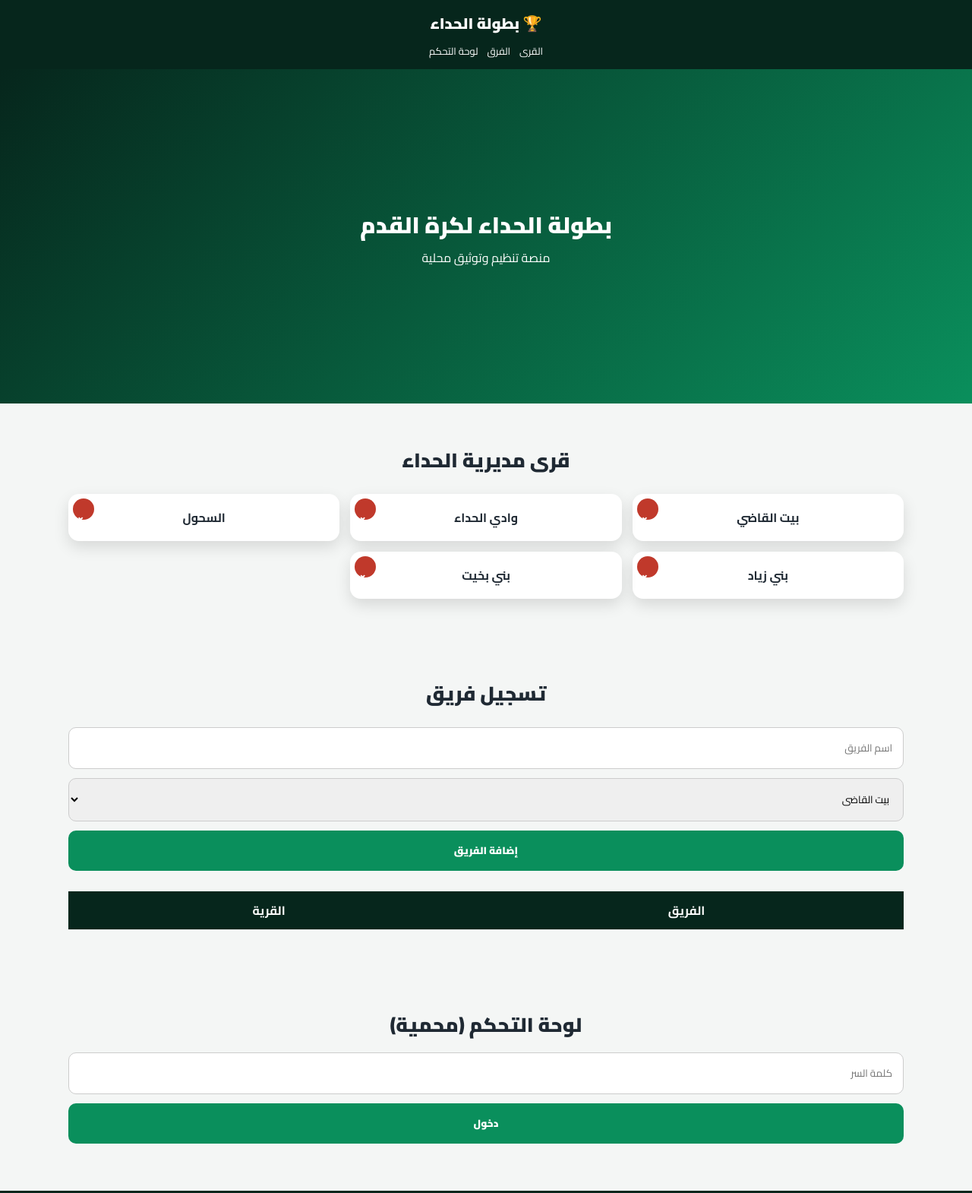
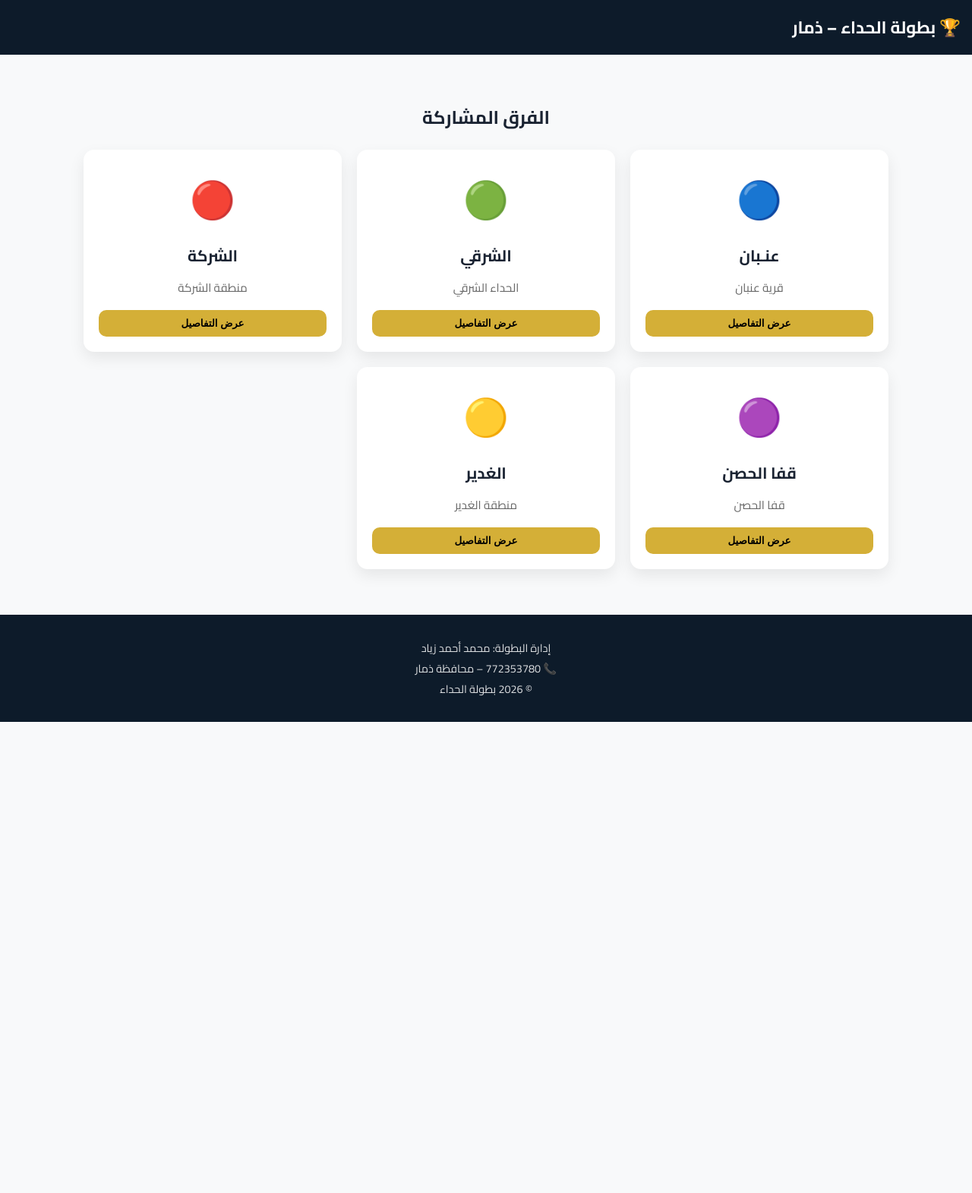
Before and after one commit to sszm025-sys/mom, a plain HTML site: page index.html in a window 1280 px wide. Shown: the top 1570 px of the page at 76% size. After the commit the page ends 950 px from the top, so only its background shows below. Drawn offline with Linux system fonts and the light colour scheme.

Commit message:
Update index.html

```diff
--- a/index.html
+++ b/index.html
@@ -2,69 +2,110 @@
 <html lang="ar" dir="rtl">
 <head>
 <meta charset="UTF-8">
-<title>بطولة الحداء – محافظة ذمار</title>
 <meta name="viewport" content="width=device-width, initial-scale=1.0">
-<link href="https://fonts.googleapis.com/css2?family=Cairo:wght@400;600;700;900&display=swap" rel="stylesheet">
+<title>بطولة الحداء</title>
+
+<link href="https://fonts.googleapis.com/css2?family=Cairo:wght@400;700;900&display=swap" rel="stylesheet">
 
 <style>
-*{margin:0;padding:0;box-sizing:border-box}
-body{font-family:'Cairo',sans-serif;background:#f4f6f5;color:#1f2933}
-.container{width:94%;max-width:1100px;margin:auto}
-section{padding:50px 0}
-.title{text-align:center;font-size:26px;font-weight:900;margin-bottom:12px}
-.desc{text-align:center;opacity:.85}
+:root{
+  --primary:#0d1b2a;
+  --accent:#d4af37;
+  --bg:#f8f9fa;
+}
+*{box-sizing:border-box;margin:0;padding:0}
+body{
+  font-family:'Cairo',sans-serif;
+  background:var(--bg);
+  color:#1a2332;
+}
+header{
+  background:var(--primary);
+  color:#fff;
+  padding:15px;
+  position:sticky;
+  top:0;
+}
+header h1{font-size:1.4rem}
+.container{max-width:1100px;margin:auto;padding:20px}
 
-/* HEADER */
-header{background:#06261c;position:sticky;top:0;z-index:100}
-.header-box{display:flex;flex-direction:column;align-items:center;padding:12px 0}
-.logo{color:#fff;font-size:20px;font-weight:900;margin-bottom:6px}
-nav{display:flex;gap:12px;flex-wrap:wrap}
-nav a{color:#fff;text-decoration:none;font-size:13px}
-
-/* HERO */
-.hero{
-  min-height:55vh;
-  background:linear-gradient(135deg,#06261c,#0a8f5c);
-  display:flex;align-items:center;justify-content:center;
-  text-align:center;color:#fff;padding:20px
-}
-.hero h1{font-size:30px;font-weight:900}
-
-/* GRID */
-.grid{display:grid;grid-template-columns:1fr;gap:14px;margin-top:20px}
-.card{
-  background:#fff;padding:16px;border-radius:14px;
-  text-align:center;font-weight:700;
-  box-shadow:0 8px 20px rgba(0,0,0,.12);
-  cursor:grab;position:relative
-}
-.card button{
-  position:absolute;top:6px;left:6px;
-  background:#c0392b;color:#fff;border:none;
-  border-radius:50%;width:26px;height:26px
+h2{
+  text-align:center;
+  margin:40px 0 20px;
 }
 
-/* FORM */
-form{margin-top:20px}
-input,select,button{
-  width:100%;padding:14px;margin-bottom:12px;
-  border-radius:10px;border:1px solid #ccc;
-  font-family:'Cairo'
+.cards{
+  display:grid;
+  grid-template-columns:repeat(auto-fit,minmax(260px,1fr));
+  gap:20px;
 }
-button{background:#0a8f5c;color:#fff;font-weight:900;border:none}
 
-/* TABLE */
-.table-box{overflow-x:auto;margin-top:15px}
-table{width:100%;border-collapse:collapse}
-th,td{padding:10px;text-align:center;border-bottom:1px solid #ddd}
-th{background:#06261c;color:#fff}
+.card{
+  background:#fff;
+  border-radius:14px;
+  box-shadow:0 8px 20px rgba(0,0,0,.08);
+  padding:20px;
+  text-align:center;
+  transition:.3s;
+}
+.card:hover{transform:translateY(-6px)}
 
-/* FOOTER */
-footer{background:#06261c;color:#fff;text-align:center;padding:24px 15px;line-height:2}
-footer strong{color:#0a8f5c}
+.card .icon{
+  font-size:3rem;
+  margin-bottom:10px;
+}
 
-@media(min-width:768px){
-  .grid{grid-template-columns:repeat(3,1fr)}
+.card h3{
+  font-size:1.3rem;
+  margin-bottom:8px;
+}
+
+.card p{
+  color:#666;
+  font-size:.95rem;
+}
+
+button{
+  margin-top:15px;
+  padding:10px;
+  width:100%;
+  border:none;
+  border-radius:10px;
+  background:var(--accent);
+  font-weight:900;
+  cursor:pointer;
+}
+
+footer{
+  background:var(--primary);
+  color:#fff;
+  padding:30px 20px;
+  margin-top:40px;
+  text-align:center;
+}
+footer p{opacity:.85;font-size:.9rem}
+
+/* Modal */
+.modal{
+  display:none;
+  position:fixed;
+  inset:0;
+  background:rgba(0,0,0,.5);
+  justify-content:center;
+  align-items:center;
+}
+.modal.active{display:flex}
+.modal-box{
+  background:#fff;
+  border-radius:14px;
+  padding:25px;
+  width:90%;
+  max-width:400px;
+}
+.modal-box h3{margin-bottom:15px}
+.close{
+  background:#eee;
+  margin-top:15px;
 }
 </style>
 </head>
@@ -72,118 +113,67 @@ footer strong{color:#0a8f5c}
 <body>
 
 <header>
-  <div class="container header-box">
-    <div class="logo">🏆 بطولة الحداء</div>
-    <nav>
-      <a href="#villages">القرى</a>
-      <a href="#teams">الفرق</a>
-      <a href="#admin">لوحة التحكم</a>
-    </nav>
-  </div>
+  <h1>🏆 بطولة الحداء – ذمار</h1>
 </header>
 
-<section class="hero">
-  <div>
-    <h1>بطولة الحداء لكرة القدم</h1>
-    <p>منصة تنظيم وتوثيق محلية</p>
-  </div>
-</section>
+<div class="container">
 
-<section id="villages">
-  <div class="container">
-    <h2 class="title">قرى مديرية الحداء</h2>
-    <div class="grid" id="villagesList"></div>
-  </div>
-</section>
+  <h2>الفرق المشاركة</h2>
 
-<section id="teams">
-  <div class="container">
-    <h2 class="title">تسجيل فريق</h2>
-    <form id="teamForm">
-      <input id="teamName" placeholder="اسم الفريق" required>
-      <select id="teamVillage" required></select>
-      <button>إضافة الفريق</button>
-    </form>
+  <div class="cards" id="teams"></div>
 
-    <div class="table-box">
-      <table id="teamsTable">
-        <tr><th>الفريق</th><th>القرية</th></tr>
-      </table>
-    </div>
-  </div>
-</section>
-
-<section id="admin">
-  <div class="container">
-    <h2 class="title">لوحة التحكم (محمية)</h2>
-    <input id="adminPass" placeholder="كلمة السر">
-    <button onclick="login()">دخول</button>
-
-    <div id="adminPanel" style="display:none">
-      <form id="villageForm">
-        <input id="villageName" placeholder="اسم القرية">
-        <button>إضافة قرية</button>
-      </form>
-    </div>
-  </div>
-</section>
+</div>
 
 <footer>
-  <p>موقع محلي توثيقي</p>
-  <p><strong>برمجة وتصميم: محمد زياد</strong></p>
-  <p>📞 772353780</p>
+  <p>إدارة البطولة: محمد أحمد زياد</p>
+  <p>📞 772353780 – محافظة ذمار</p>
+  <p>© 2026 بطولة الحداء</p>
 </footer>
 
+<!-- Modal -->
+<div class="modal" id="modal">
+  <div class="modal-box">
+    <h3 id="teamName"></h3>
+    <p id="teamInfo"></p>
+    <button class="close" onclick="closeModal()">إغلاق</button>
+  </div>
+</div>
+
 <script>
-const ADMIN_PASSWORD="1234";
-
-let villages=JSON.parse(localStorage.getItem("villages"))||[
-  "بيت القاضي","وادي الحداء","السحول","بني زياد","بني بخيت"
+// ===== بيانات الفرق (بدون قاعدة بيانات) =====
+const teams = [
+  { name:"عنـبان", area:"قرية عنبان", icon:"🔵" },
+  { name:"الشرقي", area:"الحداء الشرقي", icon:"🟢" },
+  { name:"الشركة", area:"منطقة الشركة", icon:"🔴" },
+  { name:"قفا الحصن", area:"قفا الحصن", icon:"🟣" },
+  { name:"الغدير", area:"منطقة الغدير", icon:"🟡" }
 ];
 
-function render(){
-  villagesList.innerHTML="";
-  teamVillage.innerHTML="";
-  villages.forEach((v,i)=>{
-    villagesList.innerHTML+=`
-      <div class="card" draggable="true" ondragstart="drag(${i})" ondragover="event.preventDefault()" ondrop="drop(${i})">
-        ${v}
-        <button onclick="removeVillage(${i})">×</button>
-      </div>`;
-    teamVillage.innerHTML+=`<option>${v}</option>`;
-  });
-  localStorage.setItem("villages",JSON.stringify(villages));
+// عرض الفرق
+const box = document.getElementById("teams");
+teams.forEach(t=>{
+  box.innerHTML += `
+    <div class="card">
+      <div class="icon">${t.icon}</div>
+      <h3>${t.name}</h3>
+      <p>${t.area}</p>
+      <button onclick="showTeam('${t.name}','${t.area}')">
+        عرض التفاصيل
+      </button>
+    </div>
+  `;
+});
+
+// Modal
+function showTeam(name,area){
+  document.getElementById("teamName").innerText = name;
+  document.getElementById("teamInfo").innerText =
+    "الفريق يمثل " + area + " ضمن بطولة الحداء.";
+  document.getElementById("modal").classList.add("active");
 }
-
-function removeVillage(i){villages.splice(i,1);render();}
-let dragIndex;
-function drag(i){dragIndex=i;}
-function drop(i){
-  [villages[dragIndex],villages[i]]=[villages[i],villages[dragIndex]];
-  render();
+function closeModal(){
+  document.getElementById("modal").classList.remove("active");
 }
-
-villageForm.onsubmit=e=>{
-  e.preventDefault();
-  villages.push(villageName.value.trim());
-  villageForm.reset();
-  render();
-}
-
-teamForm.onsubmit=e=>{
-  e.preventDefault();
-  teamsTable.innerHTML+=`<tr><td>${teamName.value}</td><td>${teamVillage.value}</td></tr>`;
-  teamForm.reset();
-}
-
-function login(){
-  if(adminPass.value===ADMIN_PASSWORD){
-    adminPanel.style.display="block";
-    adminPass.style.display="none";
-  }else alert("كلمة السر خطأ");
-}
-
-render();
 </script>
 
 </body>
```
